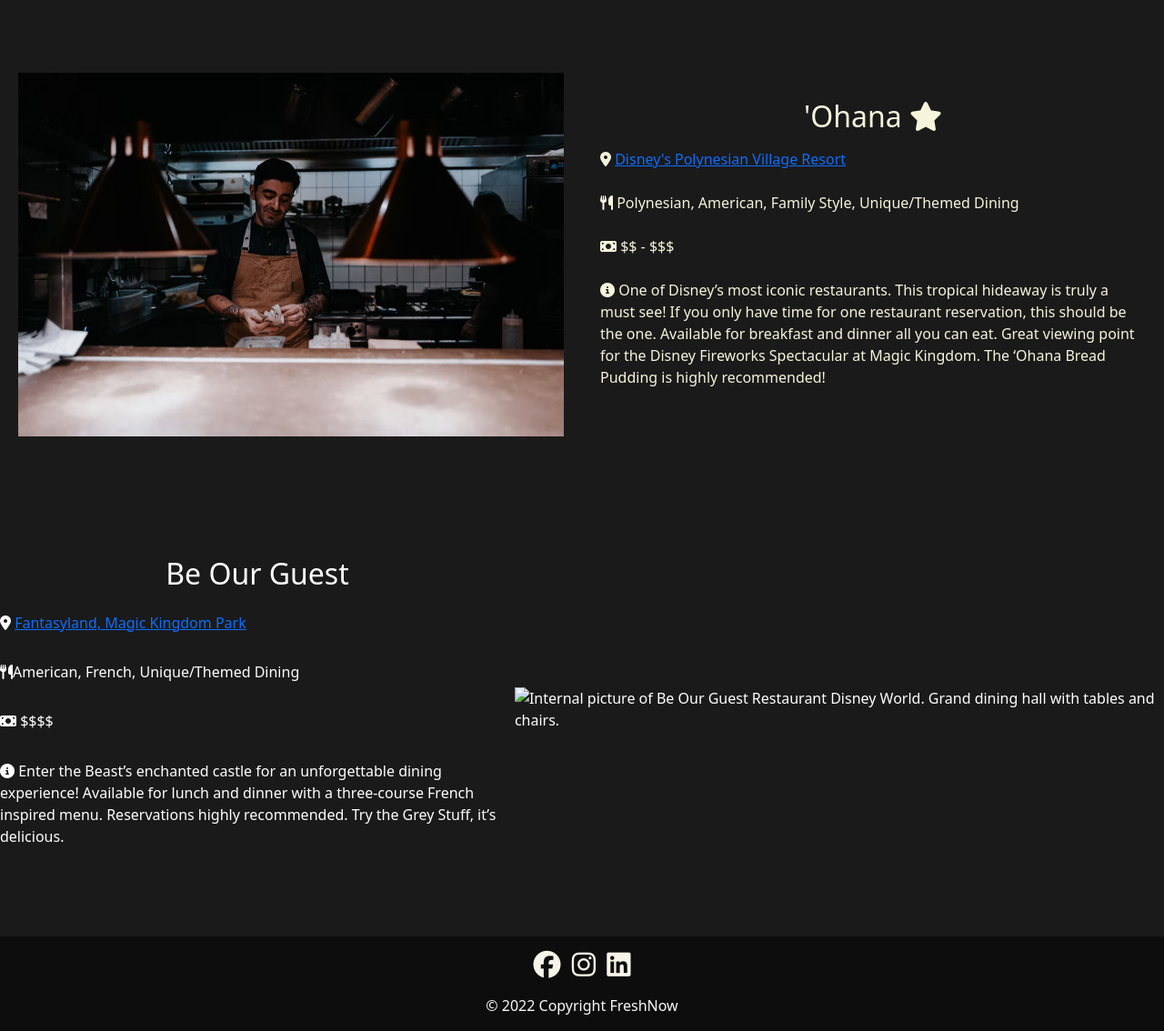
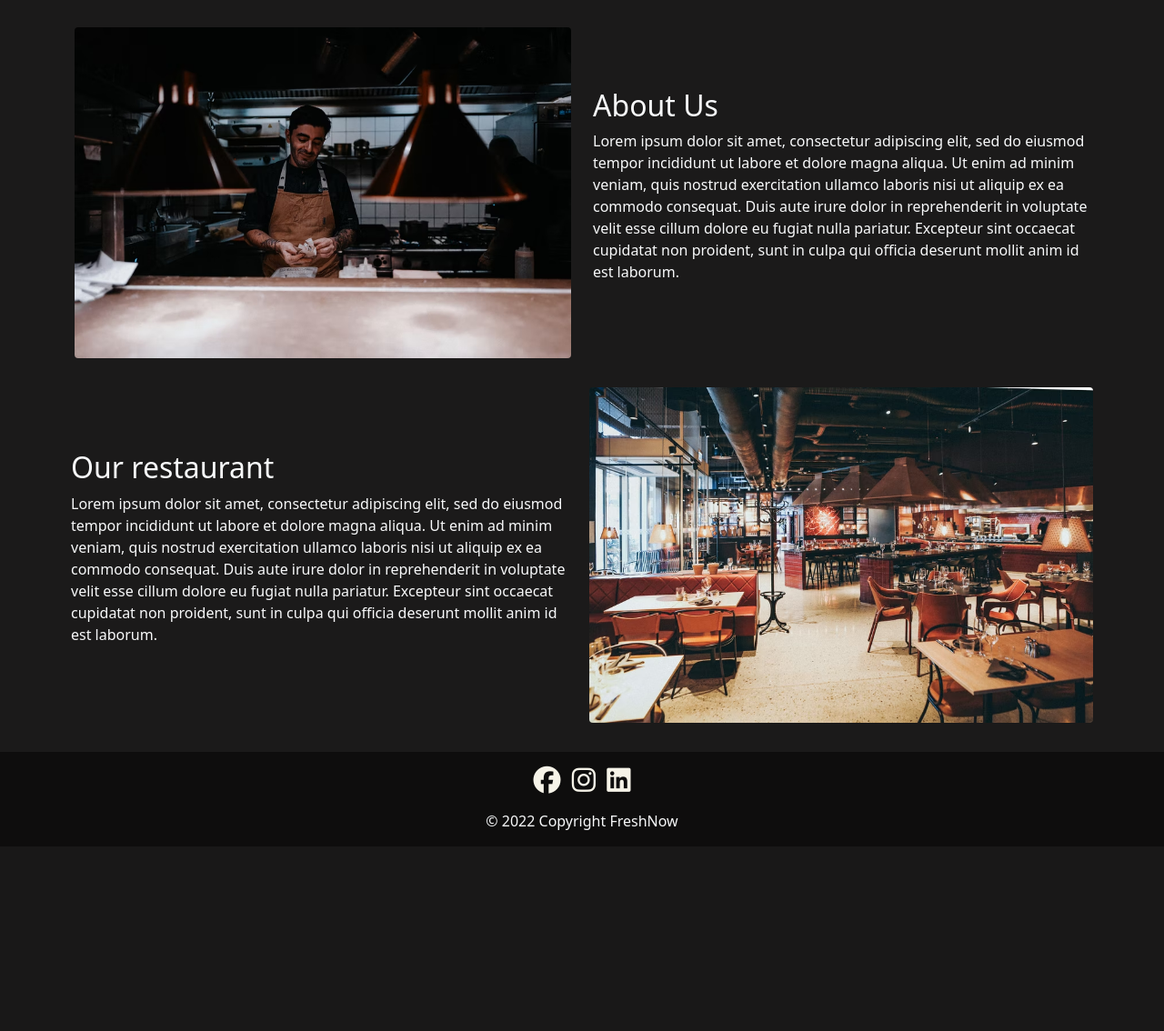
Before and after one commit to KonstantinaStrantzali/FreshNow-food-corner, a Django app: page /aboutUs/ in a window 1280 px wide. Shown: the part 134-1268 px from the top of the page at 91% size. After the commit the page ends 1047 px from the top, so only its background shows below. Run offline with Django 3.2, Linux system fonts and the light colour scheme; some libraries are stand-ins or nearby versions.

Commit message:
added images in aboutUs page

```diff
--- a/aboutUs/templates/aboutUs/aboutUs.html
+++ b/aboutUs/templates/aboutUs/aboutUs.html
@@ -14,40 +14,26 @@
 {% endblock %}
 
 {% block content %}
-
-<section id="restaurants-main text-light">
-
-    <div class="all-pages-main-right">
-        <div class="left-photo">
-            <img src="/media/kitchen-staff.avif" alt="">
-        </div>
-        <div class="right-info">
-            <h2>'Ohana <i class="fa-solid fa-star" id="star"></i></h2>
-            <p class="right-info-paragraph"><i class="fa-solid fa-location-dot"></i> <a href="https://www.disneyworld.co.uk/resorts/map/#/id=polynesian-resort/" target="_blank">Disney's Polynesian Village Resort</a></p>
-            <p class="right-info-paragraph"><i class="fa-solid fa-utensils"></i> <span>Polynesian, American, Family Style, Unique/Themed Dining</span></p>
-            <p><i class="fa-solid fa-money-bill"></i> $$ - $$$</p>
-            <p class="right-info-paragraph"><i class="fa-solid fa-circle-info"></i> <span>One of Disney’s most iconic restaurants. This tropical hideaway is truly a must see! If you only have time for one restaurant reservation, this should be the one. Available for breakfast and dinner all you can eat. Great viewing point for the Disney Fireworks Spectacular at Magic Kingdom. The ‘Ohana Bread Pudding is highly recommended!</span></p>
-            <div class="restaurant-info-buttons">
-
+<section class="page-section" id="aboutSection">
+    <div class="container about-container">
+        <div class="row">
+            <div class="col-md-6 mb-4 mb-lg-6 about-image">
+                <img src="/media/kitchen-staff.avif" alt="Man in the kitchen">
+            </div>
+            <div class="col-md-6 mb-4 mb-lg-6 facility-info align-self-center">
+                <h2 class="text-light">About Us</h2>
+                <p class="text-light">Lorem ipsum dolor sit amet, consectetur adipiscing elit, sed do eiusmod tempor incididunt ut labore et dolore magna aliqua. Ut enim ad minim veniam, quis nostrud exercitation ullamco laboris nisi ut aliquip ex ea commodo consequat. Duis aute irure dolor in reprehenderit in voluptate velit esse cillum dolore eu fugiat nulla pariatur. Excepteur sint occaecat cupidatat non proident, sunt in culpa qui officia deserunt mollit anim id est laborum.</p>
             </div>
         </div>
+        <div class="row d-flex flex-column-reverse flex-md-row">
+            <div class="col-md-6 mb-4 mb-lg-6 about-info p-2 align-self-center">
+                <h2 class="text-light"> Our restaurant</h2>
+                <p class="text-light">Lorem ipsum dolor sit amet, consectetur adipiscing elit, sed do eiusmod tempor incididunt ut labore et dolore magna aliqua. Ut enim ad minim veniam, quis nostrud exercitation ullamco laboris nisi ut aliquip ex ea commodo consequat. Duis aute irure dolor in reprehenderit in voluptate velit esse cillum dolore eu fugiat nulla pariatur. Excepteur sint occaecat cupidatat non proident, sunt in culpa qui officia deserunt mollit anim id est laborum.</p>
+            </div>
+            <div class="col-md-6 mb-4 mb-lg-6 about-image p-2">
+                <img src="/media/restaurant-image.avif" alt="Tables in a restaurant.">
+            </div>
         </div>
-
-    <!--Be Our Guest-->
-    <div class="all-pages-main-left">
-        <div class="left-info">
-            <h2>Be Our Guest</h2>
-            <p class="right-info-paragraph"><i class="fa-solid fa-location-dot"></i> <a href="https://www.disneyworld.co.uk/dining/map/#/id=be-our-guest-restaurant/" target="_blank">Fantasyland, Magic Kingdom Park</a></p>
-            <p class="right-info-paragraph"><i class="fa-solid fa-utensils"></i>American, French, Unique/Themed Dining</p>
-            <p><i class="fa-solid fa-money-bill"></i> $$$$</p>
-            <p class="right-info-paragraph"><i class="fa-solid fa-circle-info"></i> <span>Enter the Beast’s enchanted castle for an unforgettable dining experience! Available for lunch and dinner with a three-course French inspired menu. Reservations highly recommended. Try the Grey Stuff, it’s delicious.</span></p>
-
-        </div>
-        <div class="right-photo">
-            <img src="" alt="Internal picture of Be Our Guest Restaurant Disney World. Grand dining hall with tables and chairs.">
-        </div>
-    </div>
-
 </section>
 
 {% endblock %}
--- a/static/css/base.css
+++ b/static/css/base.css
@@ -241,6 +241,9 @@ border: 5px solid #EEE; }
 
         height: 45vh;
 }
+.header-container{
+    margin-top: 25%;
+}
 }
 
 .form-user{
@@ -298,56 +301,15 @@ border: 5px solid #EEE; }
     background-color:#E92500;
     color: white;
 }
-.restaurants-main {
- color: white;
+section#aboutSection .about-image img {
+    position: relative;
+    width: 100%;
+    height: auto;
+    justify-content: center;
+    border-radius: 0.25rem;
 }
 
-.all-pages-main-right {
-    height: 500px;
-    display: flex;
-    align-items: center;
-    justify-content: space-around;
-    color: beige;
-}
 
-.left-photo > img {
-    width: 600px;
-}
-
-.right-info {
-    width: 600px;
-    height: 350px;
-    display: flex;
-    flex-direction: column;
-    justify-content: space-around;
-}
-
-.right-info > h2 {
-    text-align: center;
-}
-.all-pages-main-left {
-    height: 500px;
-    display: flex;
-    align-items: center;
-    justify-content: space-around;
-    color:white;
-}
-
-.right-photo > img {
-    width: 600px;
-}
-
-.left-info {
-    width: 600px;
-    height: 350px;
-    display: flex;
-    flex-direction: column;
-    justify-content: space-around;
-}
-
-.left-info > h2 {
-    text-align: center;
-}
 
 .product-layout{
    background-color: #E92500;
```
Also changed, not shown: media/restaurant-image.avif (added).
